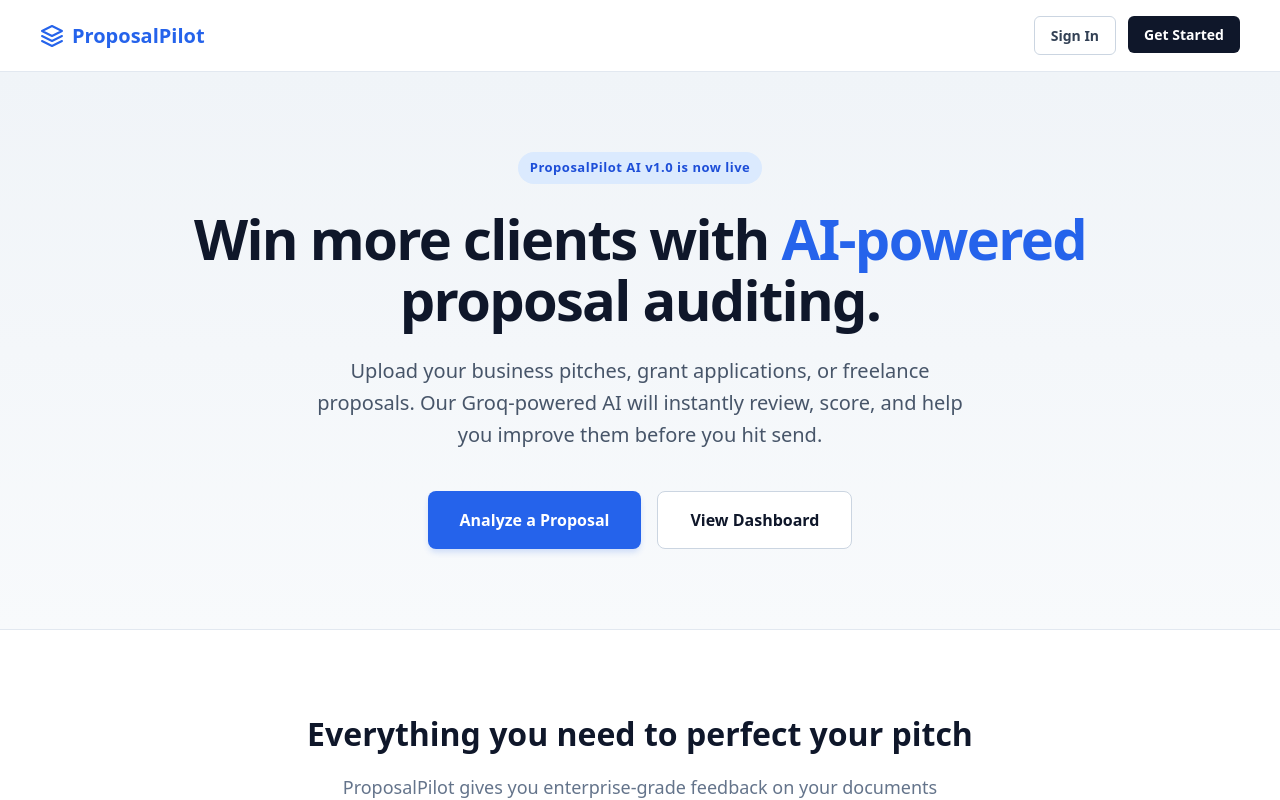
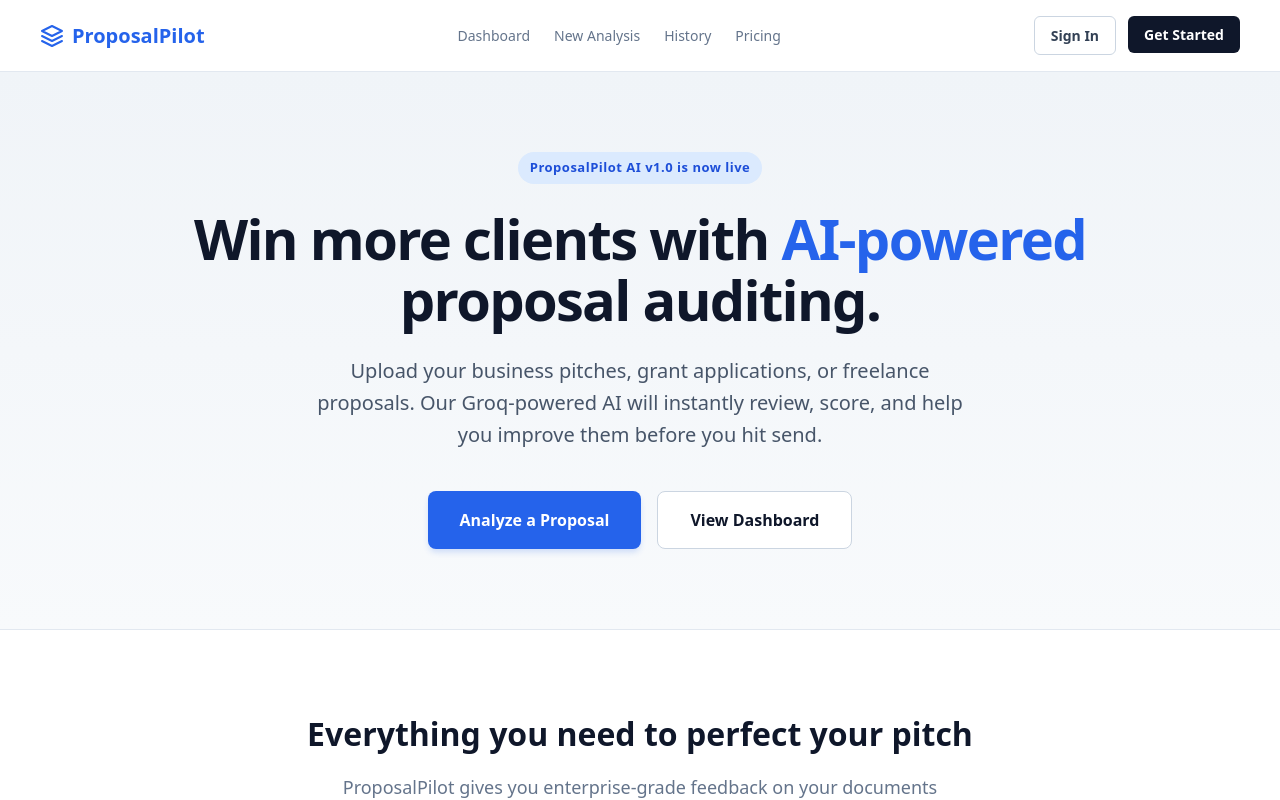
Before and after one commit to codewithjayp/Propsal-Pilot, a Next.js app: page / in a window 1280 px wide. Shown: the top 800 px of the page. Built offline with nearby package versions, Linux system fonts and the light colour scheme.

Commit message:
Update project

```diff
--- a/app/page.tsx
+++ b/app/page.tsx
@@ -78,7 +78,7 @@
         </div>
 
         {/* Developer/App Hub Links */}
-        <div style={{ display: "none", gap: "24px", alignItems: "center", '@media (min-width: 768px)': { display: 'flex' } } as any}>
+        <div className="hidden md:flex gap-6 items-center">
           <button onClick={() => handleProtectedAction("/dashboard")} className="nav-link" style={{ background: "none", border: "none", cursor: "pointer", padding: 0 }}>Dashboard</button>
           <button onClick={() => handleProtectedAction("/analyze-test")} className="nav-link" style={{ background: "none", border: "none", cursor: "pointer", padding: 0 }}>New Analysis</button>
           <button onClick={() => handleProtectedAction("/history")} className="nav-link" style={{ background: "none", border: "none", cursor: "pointer", padding: 0 }}>History</button>
--- a/components/ui/UpgradeButton.tsx
+++ b/components/ui/UpgradeButton.tsx
@@ -28,8 +28,10 @@
     const { data } = await supabase.auth.getUser();
     const user = data.user;
 
+    // 2. CHECK LOGIN STATUS AND REDIRECT
     if (!user) {
-      alert("You must be logged in to upgrade.");
+      alert("You must be logged in to upgrade. Redirecting to login...");
+      router.push('/login'); // Make sure this matches your actual login route (e.g., '/sign-in')
       setLoading(false);
       return;
     }
--- a/proxy.ts
+++ b/proxy.ts
@@ -55,6 +55,7 @@
     "/dashboard/reviews",
     "/analyze",
     "/analyze-test",
+    "/subscription",
   ];
 
   const isProtectedRoute =
@@ -99,5 +100,6 @@
     "/dashboard/:path*",
     "/analyze/:path*",
     "/analyze-test/:path*",
+    "/subscription/:path*",
   ],
 };
```
